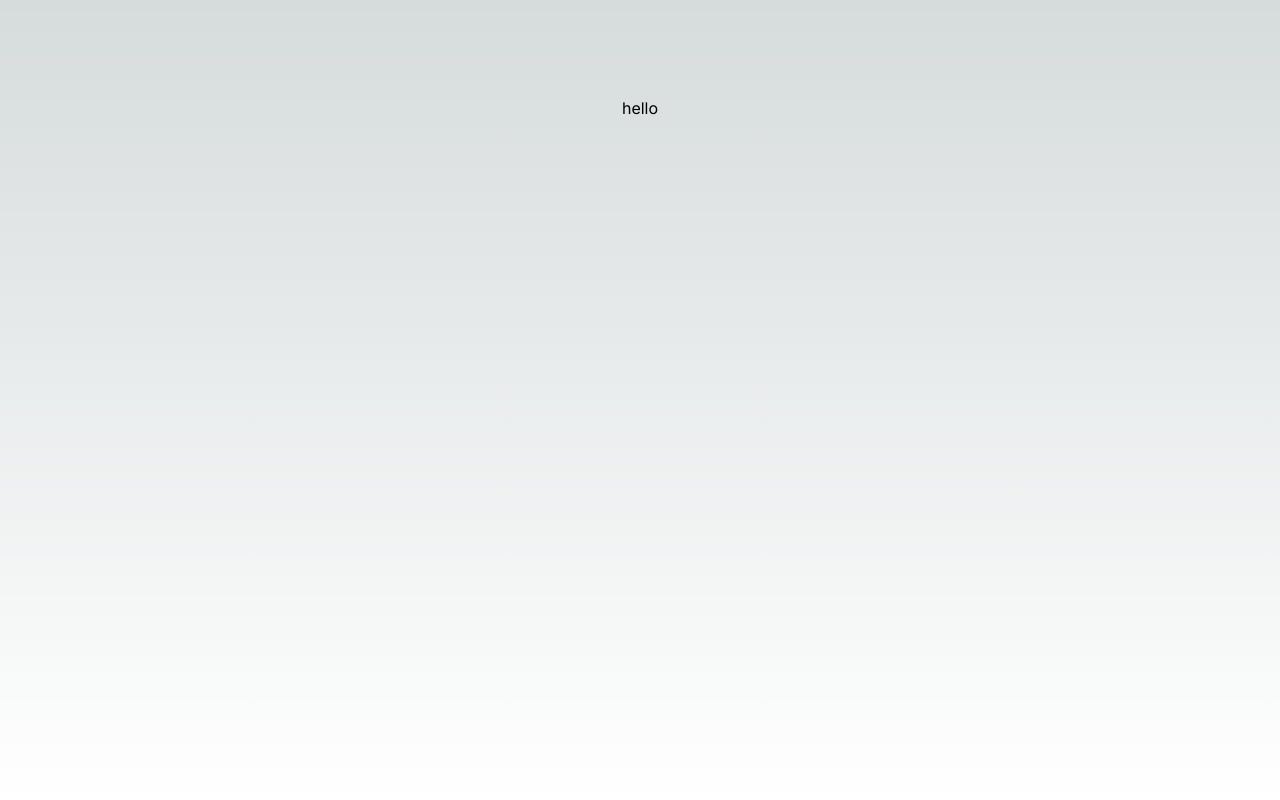
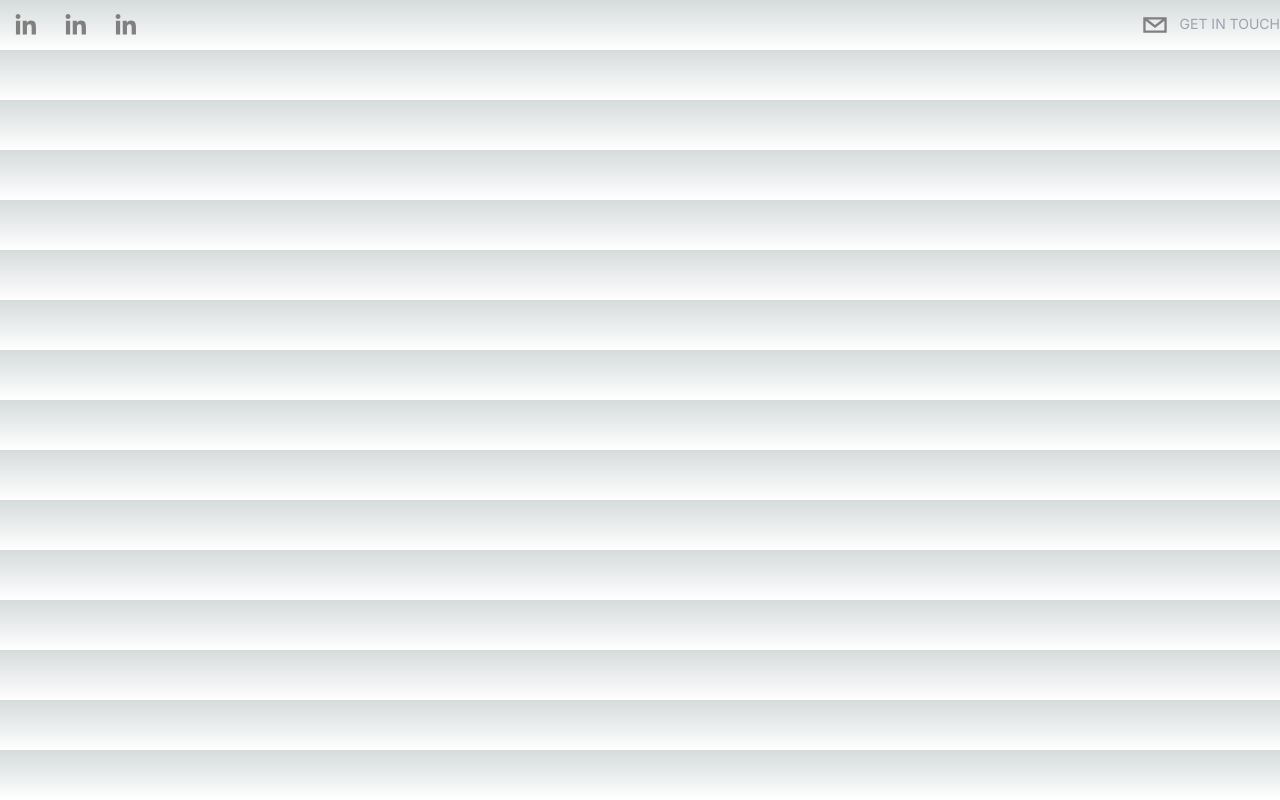
Before and after one commit to AramKim37/Aram-homepage, a Next.js app: page / in a window 1280 px wide. Built offline with nearby package versions, Linux system fonts and the light colour scheme.

Commit message:
header and icons

```diff
--- a/app/page.js
+++ b/app/page.js
@@ -1,8 +1,21 @@
+import Header from "@/components/Header";
 
 export default function Home() {
   return (
-    <main className="flex min-h-screen flex-col items-center justify-between p-24">
-      hello
+    <main className="">
+      {/* Header */}
+      <Header />
+      {/* Hero */}
+
+      {/* About */}
+
+      {/* Experience */}
+
+      {/* Skills */}
+
+      {/* Projects */}
+
+      {/* Contact Me */}
     </main>
   )
 }
--- /dev/null
+++ b/components/Header.jsx
@@ -0,0 +1,40 @@
+import React from "react";
+import { SocialIcon } from "react-social-icons";
+
+const Header = () => {
+  return (
+    <header className="sticky top-0 flex items-start justify-between mx-auto max-w-7xl">
+      <div className="flex flex-row items-center">
+        {/* Social Icons */}
+        <SocialIcon
+          url="https://www.linkedin.com/in/aram-kim/"
+          fgColor="gray"
+          bgColor="transparent"
+        />
+        <SocialIcon
+          url="https://www.linkedin.com/in/aram-kim/"
+          fgColor="gray"
+          bgColor="transparent"
+        />
+        <SocialIcon
+          url="https://www.linkedin.com/in/aram-kim/"
+          fgColor="gray"
+          bgColor="transparent"
+        />
+      </div>
+      <div classname="flex flex-row items-center text-gray-300 cursor-pointer">
+        <SocialIcon
+          className="cursor-pointer"
+          network="email"
+          fgColor="gray"
+          bgColor="transparent"
+        />
+        <p className="uppercase hidden md:inline-flex text-sm text-gray-400">
+          Get In Touch
+        </p>
+      </div>
+    </header>
+  );
+};
+
+export default Header;
```
Also changed, not shown: package.json (+5 -4 lines), 1 other file (tests, documents, lock files or other folders).
